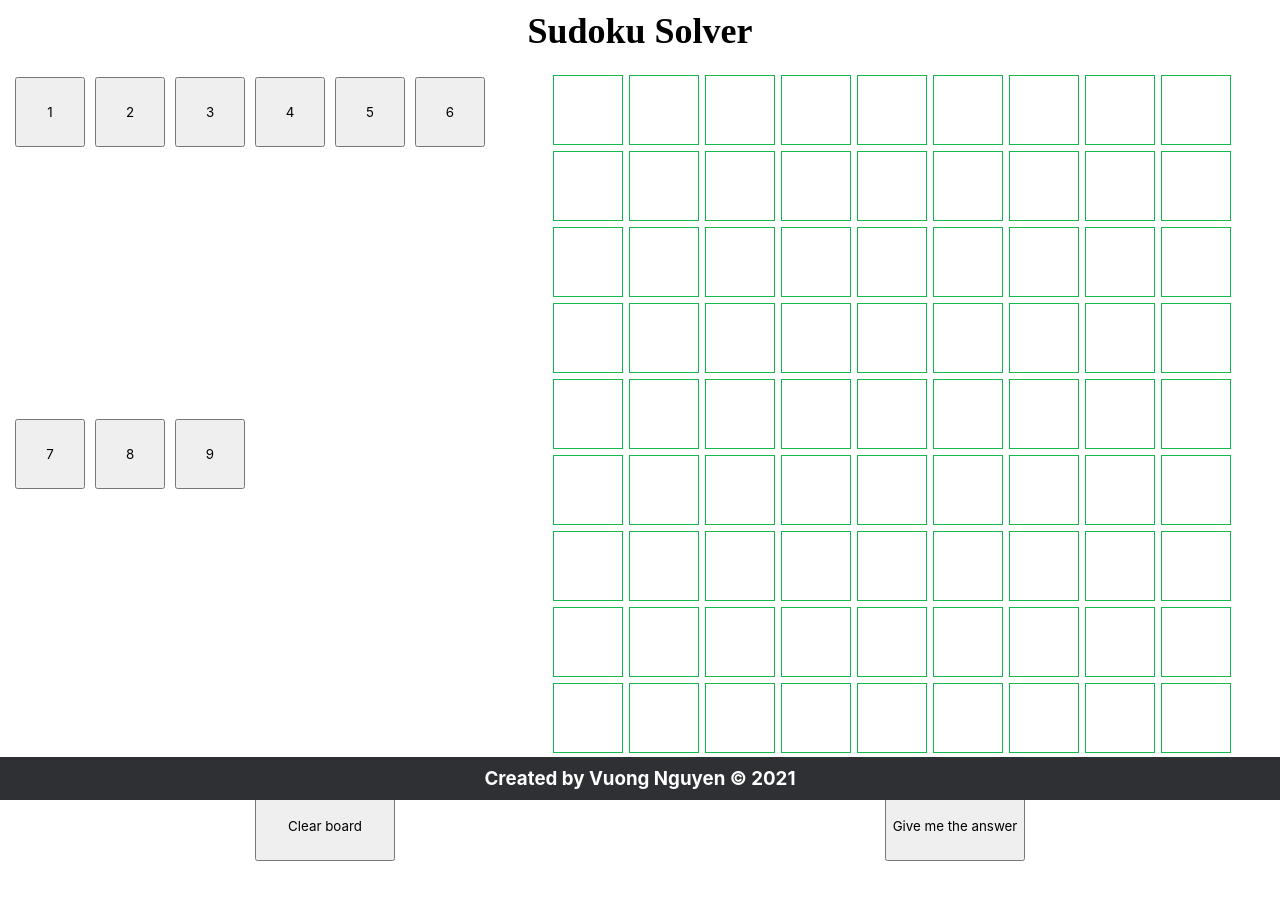
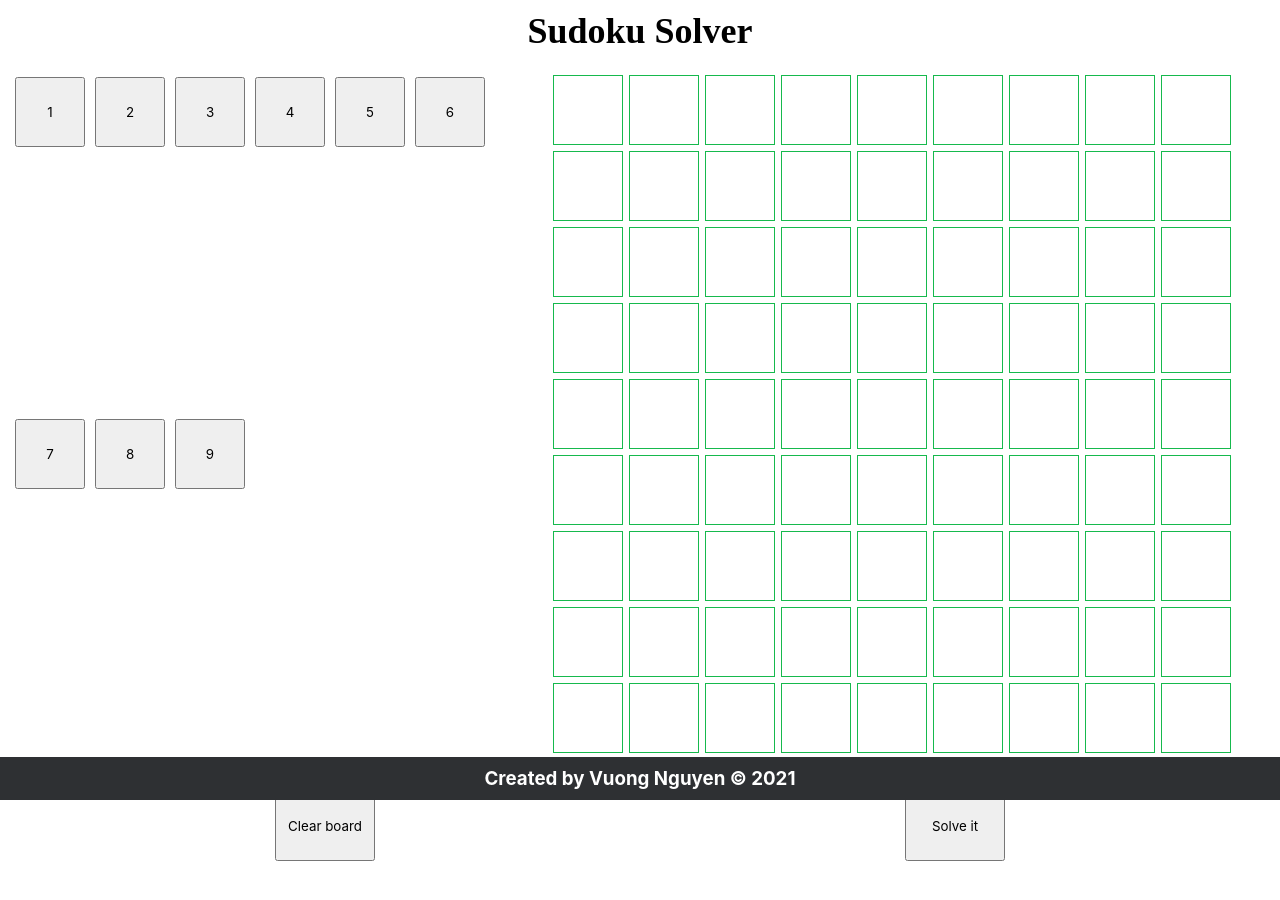
Before and after one commit to vuongsg/sudoku-solver, a React (Create React App) app: page / in a window 1280 px wide. Shown: the top 900 px of the page. Before the commit the page ends 876 px from the top, so only its background shows below. Built offline with nearby package versions, Linux system fonts and the light colour scheme; a web font is replaced by a local one.

Commit message:
Tweak css

```diff
--- a/src/components/Sudoku.tsx
+++ b/src/components/Sudoku.tsx
@@ -159,7 +159,7 @@ const Sudoku = () => {
             </section>
             <section id="control-table">
                 <input type="button" value="Clear board" onClick={clearBoard} />
-                <input type="button" value="Give me the answer" onClick={produceSolution} />
+                <input type="button" value="Solve it" onClick={produceSolution} />
             </section>
         </div>
     )
--- a/src/components/sudoku.scss
+++ b/src/components/sudoku.scss
@@ -8,6 +8,7 @@ $number_button_height_narrow_screen: 38px;
 .main {
     display: grid;
     padding: 10px;
+    margin-bottom: 50px;
     grid-template-columns: 40% 60%;
     grid-template-rows: repeat(2, minmax(100px, max-content));
     grid-template-areas: "numbers-div   board-div"
@@ -66,7 +67,7 @@ $number_button_height_narrow_screen: 38px;
     padding-top: 30px;
 
     input[type="button"], button {
-        width: 140px;
+        width: 100px;
         height: $number_button_height_wide_screen;
         margin: 5px;
     }
```
Also changed, not shown: 1 other file (tests, documents, lock files or other folders).
